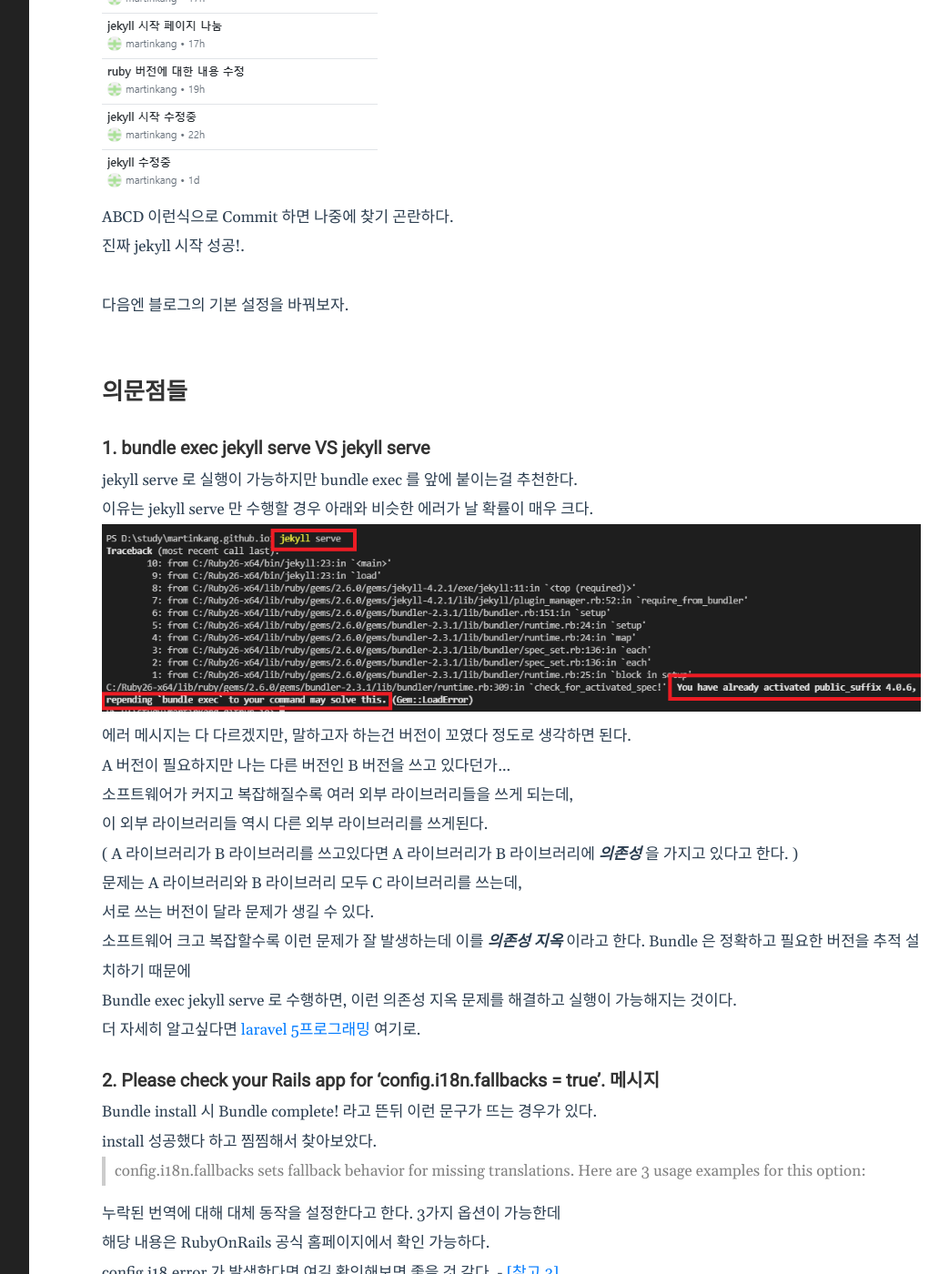
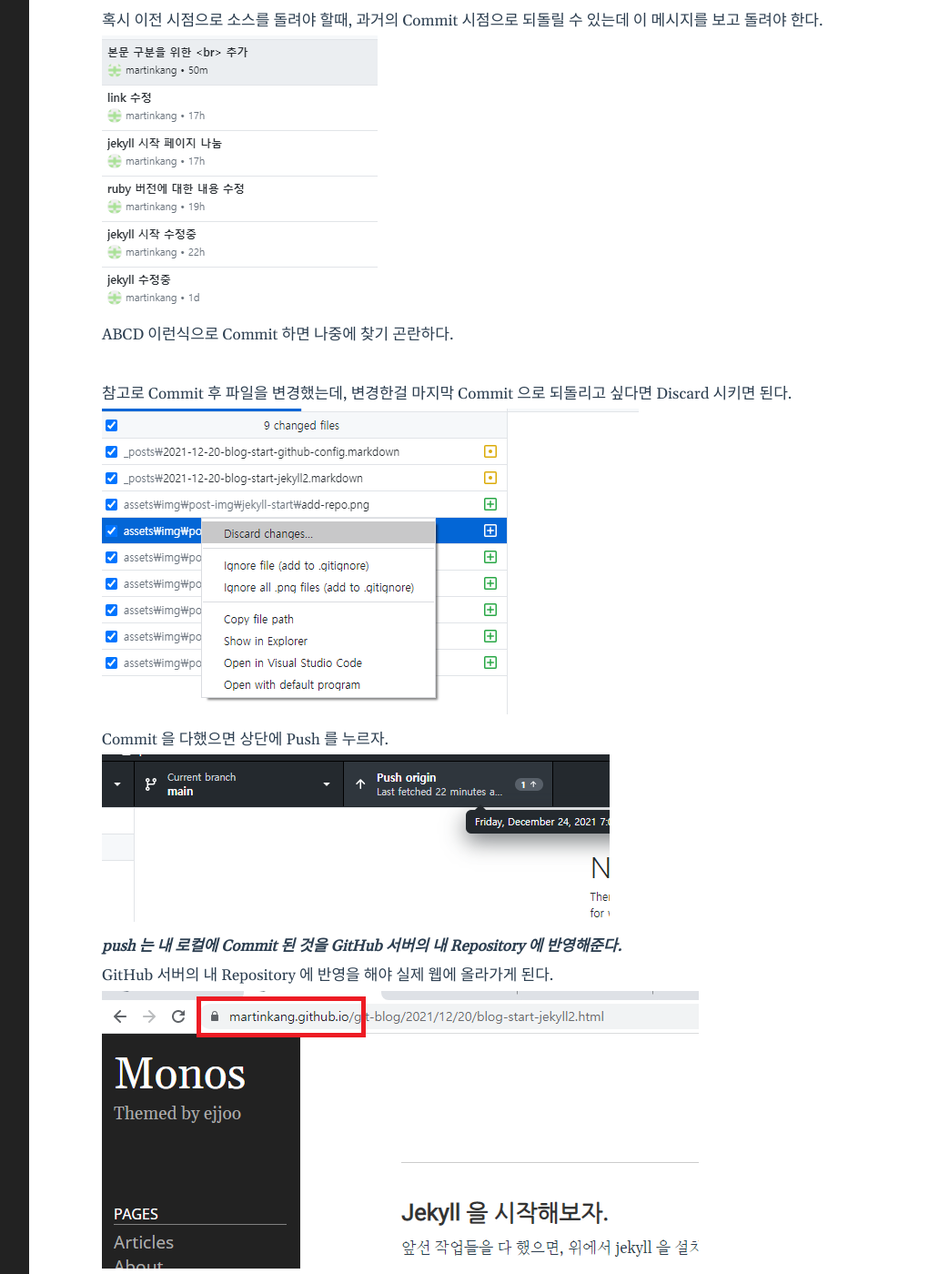
Before and after one commit to martinkang/martinkang.github.io, a Jekyll site: the page built from _posts/2021-12-20-blog-start-jekyll2.markdown, in a window 1280 px wide and 1400 px high, scrolled down 6884 px. Shown: the whole window at 91% size, without its empty margins (188-1231 px from the left). Built offline with Jekyll 4.4.1, drawn with Linux system fonts in a browser that asks for light colours; some of the changed text lies outside the part shown.

Commit message:
jekyll github 내용 추가
jekyll github 내용 추가

````diff
--- a/_posts/2021-12-20-blog-start-jekyll2.markdown
+++ b/_posts/2021-12-20-blog-start-jekyll2.markdown
@@ -98,9 +98,11 @@ bundle exec jekyll serve
 ```
 다시 수행하면 테마가 이쁘게 입혀진걸 볼 수 있다.
 ![jekyll-start](/assets/img/post-img/jekyll-start/jekyl-start-theme.png)
-
+하지만 웹 페이지 주소를 보면 127.0.0.1:4000 이다.
+즉 내 로컬 서버에서만 동작하는 블로그이다.
 내 로컬에서 홈페이지가 잘 구동하는걸 봣으니 진짜로 GitHub 에 올려보자.
 
+<br>
 
 # GitHub 로 업로드 하자.
 위의 작업은 내 로컬 에서 블로그 페이지를 만들고 수정한 것이고, 실제로 웹상에는 올라가 있지 않다.
@@ -120,6 +122,9 @@ bundle exec jekyll serve
 
 파일 리스트에서 초록 + 는 새로 추가된 파일이고,
 노랑 점 찍힌 네모는 수정된 파일이다.
+
+<br>
+
 만약 여기서 GitHub 로 올리고 싶지 않은 파일이 있다면 좌측에 체크를 해제하면 된다.
 
 
@@ -135,14 +140,22 @@ GitHub 를 사용하려면 간단하게 몇가지 명령어에 대해선 알아
 혹시 이전 시점으로 소스를 돌려야 할때, 과거의 Commit 시점으로 되돌릴 수 있는데 이 메시지를 보고 돌려야 한다.
 ![github-page](/assets/img/post-img/jekyll-start/commit-history.png)
 
+ABCD 이런식으로 Commit 하면 나중에 찾기 곤란하다.
+<br>
+
+참고로 Commit 후 파일을 변경했는데, 변경한걸 마지막 Commit 으로 되돌리고 싶다면 Discard 시키면 된다.
+![github-page](/assets/img/post-img/jekyll-start/discard.png)
 
 
+Commit 을 다했으면 상단에 Push 를 누르자.
+![github-page](/assets/img/post-img/jekyll-start/push.png)
+***push 는 내 로컬에 Commit 된 것을 GitHub 서버의 내 Repository 에 반영해준다.***
+GitHub 서버의 내 Repository 에 반영을 해야 실제 웹에 올라가게 된다.
 
-ABCD 이런식으로 Commit 하면 나중에 찾기 곤란하다.
+![github-page](/assets/img/post-img/jekyll-start/start-web.png)
 
 
-
-진짜 jekyll 시작 성공!.
+진짜로 웹에 블로그 올리기 성공!.
 
 <br>
 
@@ -152,6 +165,16 @@ ABCD 이런식으로 Commit 하면 나중에 찾기 곤란하다.
 다음엔 블로그의 기본 설정을 바꿔보자.
 
 <br>
+
+# 다음 주제
+- [GitHub 블로그 시작하기 - 기본 설정하기.][config-link]
+
+
+<br>
+<br>
+<br>
+<br>
+
 
 # 의문점들
 
@@ -207,14 +230,6 @@ config.i18.error 가 발생한다면 여길 확인해보면 좋을 것 같다. -
 
 <br>
 
-# 다음 주제
-- [GitHub 블로그 시작하기 - 기본 설정하기.][config-link]
-
-
-<br>
-<br>
-<br>
-<br>
 
 # 문제 해결
 - [jekyll 실행시 `require': cannot load such file -- webrick (LoadError). 가 발생한다.][준호-link]
````
Also changed, not shown: assets/img/post-img/jekyll-start/jekyl-start-theme.png, assets/img/post-img/jekyll-start/push.png (added), assets/img/post-img/jekyll-start/start-web.png (added).
